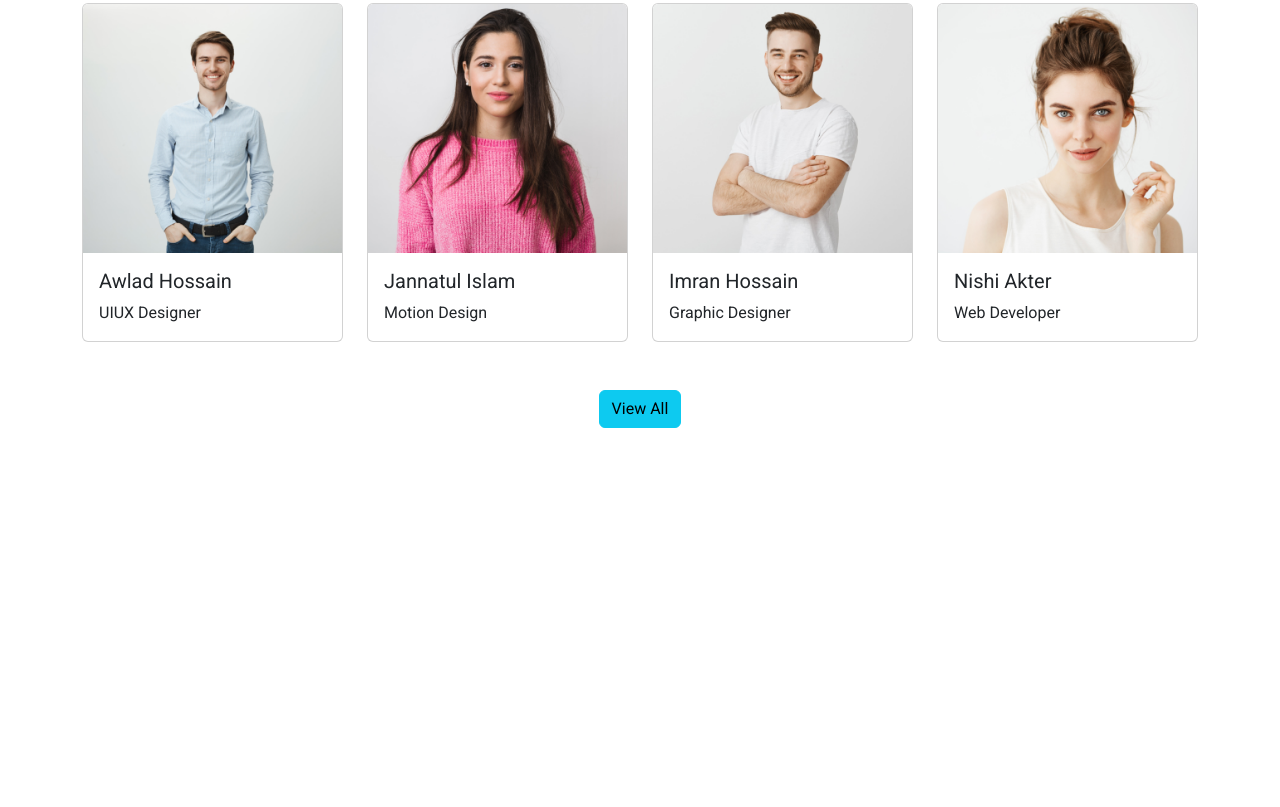
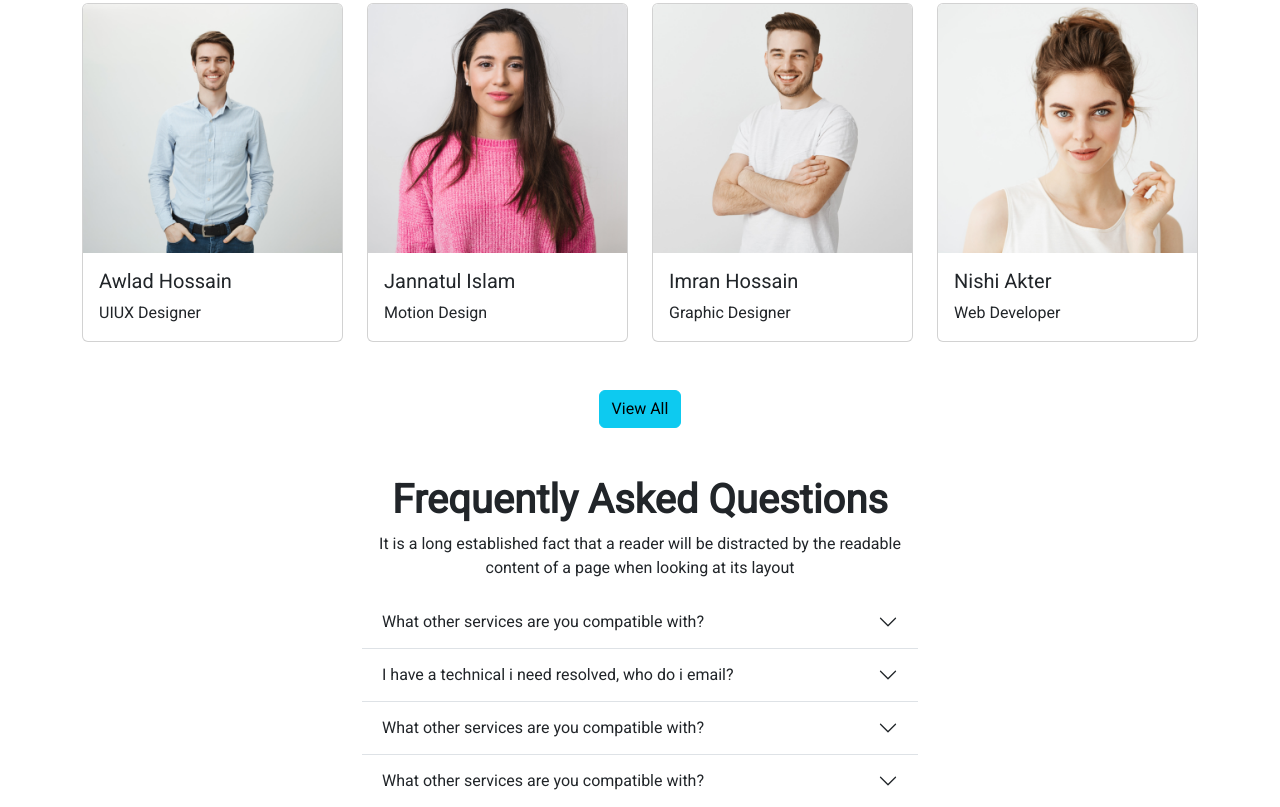
Before and after one commit to sajibingithub/Assignment-3, a plain HTML site: page index.html in a window 1280 px wide. Shown: the part 3048-3855 px from the top of the page. Before the commit the page ends 3524 px from the top, so only its background shows below. Drawn offline with nearby package versions, Linux system fonts and the light colour scheme.

Commit message:
Frequently Asked Questions section added

```diff
--- a/index.html
+++ b/index.html
@@ -264,6 +264,61 @@
       </section>
       <!-- sussecsful students section end    -->
 
+      <!-- Frequently Asked Questions section start  -->
+      <section class="container">
+        <h2 class="fs-1 fw-bold text-center">Frequently Asked Questions</h2>
+        <p class="text-center">It is a long established fact that a reader will be distracted by the readable <br>content of a page when looking at its layout</p>
+
+        <div style="padding: 0px 280px ;" class="accordion accordion-flush" id="accordionFlushExample">
+          <div class="accordion-item">
+            <h2 class="accordion-header" id="flush-headingOne">
+              <button class="accordion-button collapsed" type="button" data-bs-toggle="collapse" data-bs-target="#flush-collapseOne" aria-expanded="false" aria-controls="flush-collapseOne">
+                What other services are you compatible with?
+              </button>
+            </h2>
+            <div id="flush-collapseOne" class="accordion-collapse collapse" aria-labelledby="flush-headingOne" data-bs-parent="#accordionFlushExample">
+              <div class="accordion-body">There are many variations of passages of available, but the majority have suffered alteration in
+                some form, by injected humour, or randomised words which don't look even slightly believable. If
+                you are going to use a passage of Lorem Ipsum, you need to be sure there isn't anything
+                embarrassing hidden in the middle of text. All the generators on the </div>
+            </div>
+          </div>
+          <div class="accordion-item">
+            <h2 class="accordion-header" id="flush-headingTwo">
+              <button class="accordion-button collapsed" type="button" data-bs-toggle="collapse" data-bs-target="#flush-collapseTwo" aria-expanded="false" aria-controls="flush-collapseTwo">
+                I have a technical i need resolved, who do i email?
+              </button>
+            </h2>
+            <div id="flush-collapseTwo" class="accordion-collapse collapse" aria-labelledby="flush-headingTwo" data-bs-parent="#accordionFlushExample">
+              <div class="accordion-body">Placeholder content for this accordion, which is intended to demonstrate the <code>.accordion-flush</code> class. This is the second item's accordion body. Let's imagine this being filled with some actual content.</div>
+            </div>
+          </div>
+          <div class="accordion-item">
+            <h2 class="accordion-header" id="flush-headingThree">
+              <button class="accordion-button collapsed" type="button" data-bs-toggle="collapse" data-bs-target="#flush-collapseThree" aria-expanded="false" aria-controls="flush-collapseThree">
+                What other services are you compatible with?
+              </button>
+            </h2>
+            <div id="flush-collapseThree" class="accordion-collapse collapse" aria-labelledby="flush-headingThree" data-bs-parent="#accordionFlushExample">
+              <div class="accordion-body">Placeholder content for this accordion, which is intended to demonstrate the <code>.accordion-flush</code> class. This is the third item's accordion body. Nothing more exciting happening here in terms of content, but just filling up the space to make it look, at least at first glance, a bit more representative of how this would look in a real-world application.</div>
+            </div>
+          </div>
+
+          <div class="accordion-item">
+            <h2 class="accordion-header" id="flush-headingThree">
+              <button class="accordion-button collapsed" type="button" data-bs-toggle="collapse" data-bs-target="#flush-collapseThree" aria-expanded="false" aria-controls="flush-collapseThree">
+                What other services are you compatible with?
+              </button>
+            </h2>
+            <div id="flush-collapseThree" class="accordion-collapse collapse" aria-labelledby="flush-headingThree" data-bs-parent="#accordionFlushExample">
+              <div class="accordion-body">Placeholder content for this accordion, which is intended to demonstrate the <code>.accordion-flush</code> class. This is the third item's accordion body. Nothing more exciting happening here in terms of content, but just filling up the space to make it look, at least at first glance, a bit more representative of how this would look in a real-world application.</div>
+            </div>
+          </div>
+        </div>
+
+      </section>
+      <!-- Frequently Asked Questions section end    -->
+
      </main>
 
     <script src="https://cdn.jsdelivr.net/npm/bootstrap@5.2.2/dist/js/bootstrap.bundle.min.js"></script>
```
